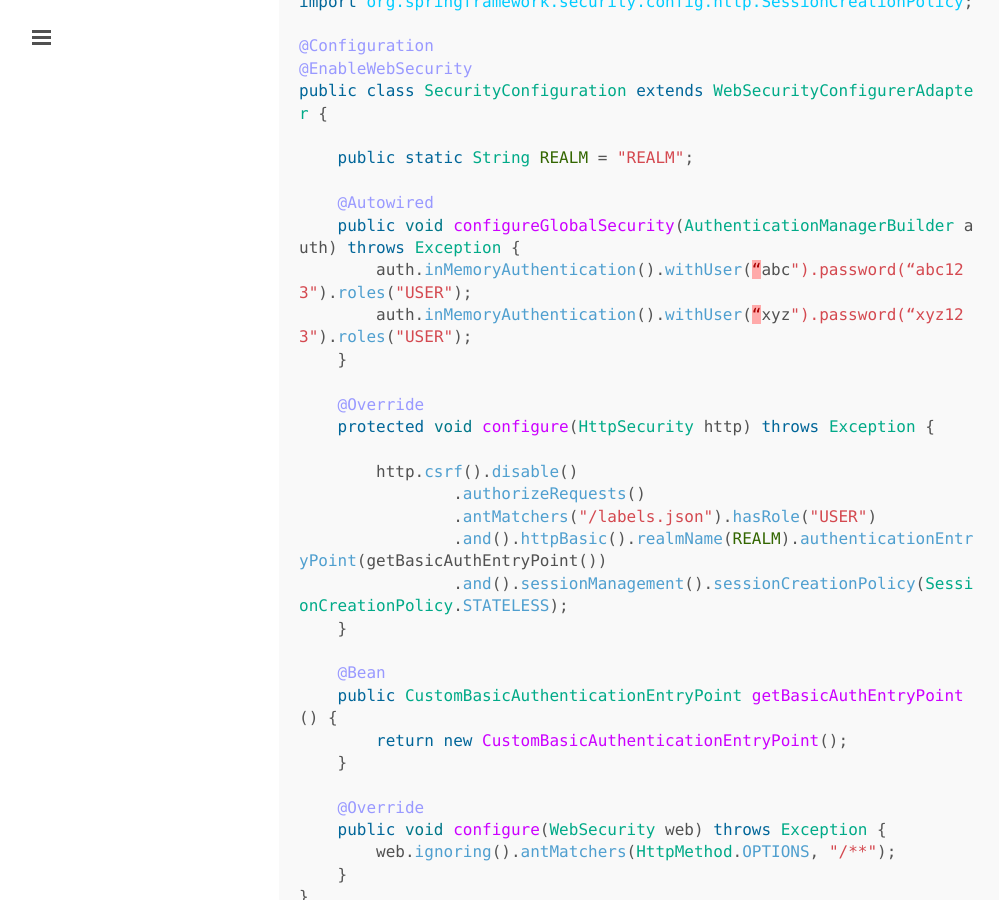
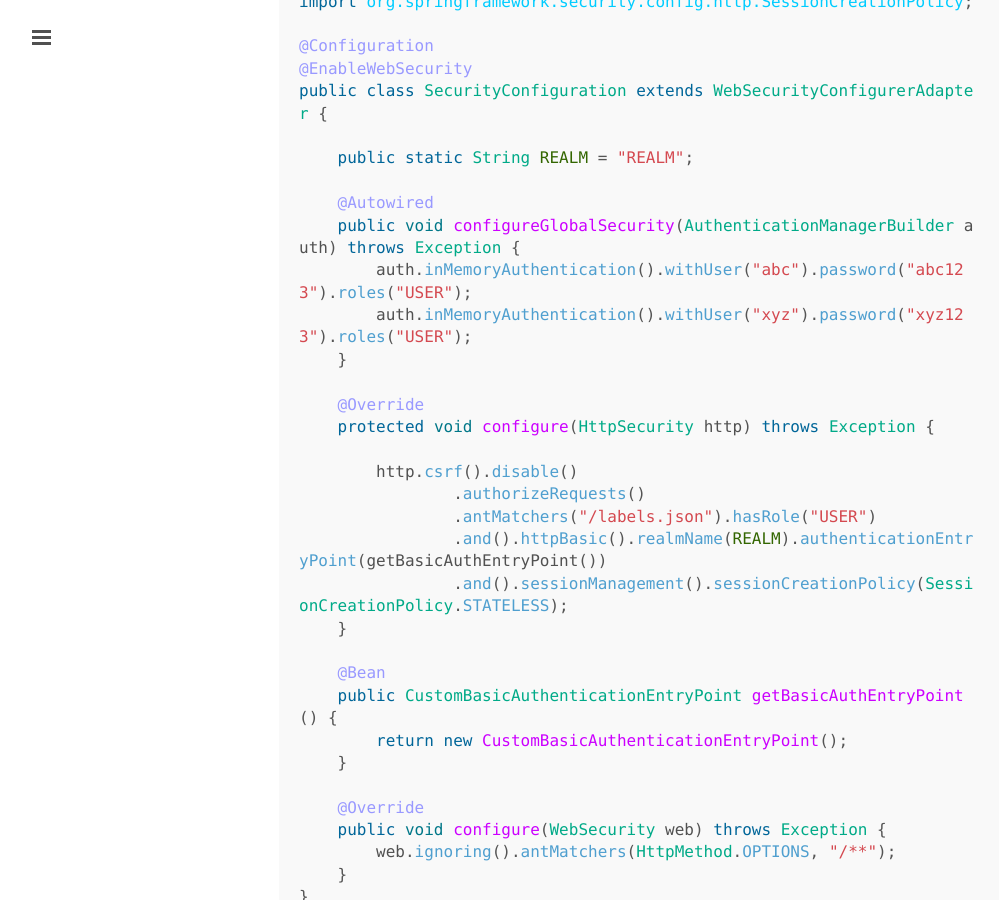
Before and after one commit to vishalsinha21/vishalsinha21.github.io, a Jekyll site: the page built from _posts/2016-12-01-spring-rest-basic-auth.markdown, in a window 1280 px wide and 900 px high, scrolled down 1129 px. Shown: the whole window, without its empty margins (1-1005 px from the left). Built offline with Jekyll 4.4.1, drawn with Linux system fonts in a browser that asks for light colours; Markdown is read by kramdown in place of the engine named in the settings; comment, search, counter and statistics services are not loaded.

Commit message:
minor refactoring

```diff
--- a/_posts/2016-12-01-spring-rest-basic-auth.markdown
+++ b/_posts/2016-12-01-spring-rest-basic-auth.markdown
@@ -43,8 +43,8 @@ public class SecurityConfiguration extends WebSecurityConfigurerAdapter {
 
     @Autowired
     public void configureGlobalSecurity(AuthenticationManagerBuilder auth) throws Exception {
-        auth.inMemoryAuthentication().withUser(“abc").password(“abc123").roles("USER");
-        auth.inMemoryAuthentication().withUser(“xyz").password(“xyz123").roles("USER");
+        auth.inMemoryAuthentication().withUser("abc").password("abc123").roles("USER");
+        auth.inMemoryAuthentication().withUser("xyz").password("xyz123").roles("USER");
     }
 
     @Override
```
